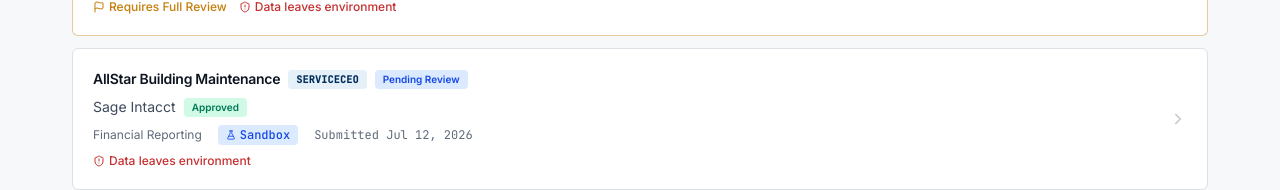
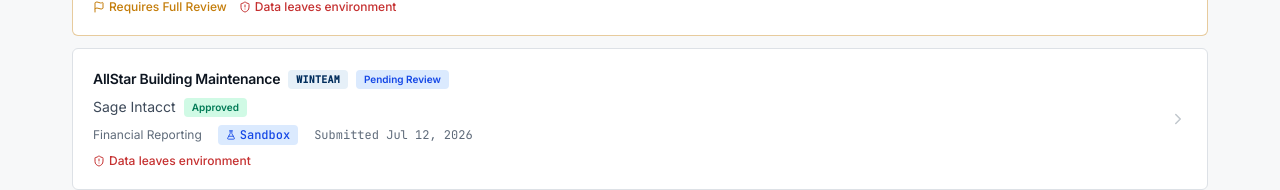
Before and after one commit to philipmarzullo/workwave-api-portal, a React (Vite) app: page /reviewer in a window 1280 px wide. Shown: the part 749-939 px from the top of the page. Built offline with nearby package versions, Linux system fonts and the light colour scheme.

Commit message:
Remove ServiceCEO from product list
Not in current WorkWave product lineup. 7 products remain:
PestPac, RealGreen, WinTeam, Lighthouse, Timegate+,
RouteManager, Hire by WorkWave.

```diff
--- a/src/App.tsx
+++ b/src/App.tsx
@@ -30,7 +30,6 @@
   timegate_plus: 'Timegate+',
   route_manager: 'RouteManager',
   hire: 'Hire by WorkWave',
-  service_ceo: 'ServiceCEO',
 }
 
 export const TIER_LABELS: Record<string, { label: string; color: string }> = {
--- a/src/data/seed.ts
+++ b/src/data/seed.ts
@@ -19,7 +19,7 @@
     logo: '\u{1F4B2}',
     description: 'Industry-leading small business accounting software with invoicing, expense tracking, and payroll.',
     tier: 'approved',
-    productsSupported: ['winteam', 'pestpac', 'realgreen', 'service_ceo'],
+    productsSupported: ['winteam', 'pestpac', 'realgreen'],
     integrationType: 'accounting',
     contractRef: 'MSA-2024-0055',
     website: 'https://quickbooks.intuit.com',
@@ -31,7 +31,7 @@
     logo: '\u{1F4CA}',
     description: 'Cloud-based financial management and accounting platform with deep multi-entity and dimensional reporting capabilities.',
     tier: 'approved',
-    productsSupported: ['winteam', 'pestpac', 'realgreen', 'service_ceo'],
+    productsSupported: ['winteam', 'pestpac', 'realgreen'],
     integrationType: 'accounting',
     contractRef: 'MSA-2024-0118',
     website: 'https://www.sageintacct.com',
@@ -43,7 +43,7 @@
     logo: '\u{2601}\uFE0F',
     description: 'World-leading CRM platform for sales, service, and marketing automation across all industries.',
     tier: 'approved',
-    productsSupported: ['winteam', 'pestpac', 'realgreen', 'service_ceo'],
+    productsSupported: ['winteam', 'pestpac', 'realgreen'],
     integrationType: 'crm',
     contractRef: 'MSA-2024-0009',
     website: 'https://www.salesforce.com',
@@ -55,7 +55,7 @@
     logo: '\u{1F4B3}',
     description: 'Online payment processing platform for internet businesses. Handles credit cards, ACH, and digital wallets.',
     tier: 'approved',
-    productsSupported: ['pestpac', 'realgreen', 'winteam', 'lighthouse', 'timegate_plus', 'route_manager', 'hire', 'service_ceo'],
+    productsSupported: ['pestpac', 'realgreen', 'winteam', 'lighthouse', 'timegate_plus', 'route_manager', 'hire'],
     integrationType: 'payments',
     contractRef: 'MSA-2025-0031',
     website: 'https://stripe.com',
@@ -91,7 +91,7 @@
     logo: '\u{26A1}',
     description: 'No-code workflow automation platform connecting thousands of apps. Enables custom triggers and actions between WorkWave and third-party tools.',
     tier: 'approved',
-    productsSupported: ['pestpac', 'realgreen', 'winteam', 'lighthouse', 'timegate_plus', 'route_manager', 'hire', 'service_ceo'],
+    productsSupported: ['pestpac', 'realgreen', 'winteam', 'lighthouse', 'timegate_plus', 'route_manager', 'hire'],
     integrationType: 'custom',
     contractRef: 'MSA-2025-0055',
     website: 'https://zapier.com',
@@ -105,7 +105,7 @@
     logo: '\u{1F4E3}',
     description: 'Inbound marketing, sales, and CRM platform for growing businesses. Provides lead tracking, email campaigns, and customer journey analytics.',
     tier: 'under_review',
-    productsSupported: ['pestpac', 'realgreen', 'winteam', 'service_ceo'],
+    productsSupported: ['pestpac', 'realgreen', 'winteam'],
     integrationType: 'marketing',
     contractRef: null,
     website: 'https://www.hubspot.com',
@@ -117,7 +117,7 @@
     logo: '\u{1F4F1}',
     description: 'Cloud communications platform for SMS, voice, and messaging. Enables automated appointment reminders and customer notifications.',
     tier: 'under_review',
-    productsSupported: ['pestpac', 'realgreen', 'winteam', 'lighthouse', 'timegate_plus', 'route_manager', 'hire', 'service_ceo'],
+    productsSupported: ['pestpac', 'realgreen', 'winteam', 'lighthouse', 'timegate_plus', 'route_manager', 'hire'],
     integrationType: 'custom',
     contractRef: null,
     website: 'https://www.twilio.com',
@@ -129,7 +129,7 @@
     logo: '\u{1F3E6}',
     description: 'Financial data connectivity platform for bank account verification and ACH payment initiation.',
     tier: 'under_review',
-    productsSupported: ['winteam', 'timegate_plus', 'service_ceo'],
+    productsSupported: ['winteam', 'timegate_plus'],
     integrationType: 'payments',
     contractRef: null,
     website: 'https://plaid.com',
@@ -143,7 +143,7 @@
     logo: '\u{1F916}',
     description: 'AI-driven data aggregation and competitive intelligence platform. Collects operational data across field service verticals.',
     tier: 'unapproved',
-    productsSupported: ['winteam', 'pestpac', 'realgreen', 'service_ceo'],
+    productsSupported: ['winteam', 'pestpac', 'realgreen'],
     integrationType: 'custom',
     contractRef: null,
     website: 'https://www.dataharvest.ai',
@@ -155,7 +155,7 @@
     logo: '\u{1F512}',
     description: 'Payment processing gateway claiming PCI-DSS compliance. Offers ACH, credit card, and digital wallet processing.',
     tier: 'unapproved',
-    productsSupported: ['winteam', 'pestpac', 'realgreen', 'service_ceo'],
+    productsSupported: ['winteam', 'pestpac', 'realgreen'],
     integrationType: 'payments',
     contractRef: null,
     website: 'https://www.securepaynow.io',
@@ -199,16 +199,16 @@
   { id: 'cust-005', name: 'Crystal Clean Janitorial', products: ['winteam'], plan: 'starter' },
   { id: 'cust-006', name: 'Evergreen Landscapes LLC', products: ['realgreen', 'hire'], plan: 'starter' },
   { id: 'cust-007', name: 'Metro Guard Pest Control', products: ['pestpac', 'route_manager'], plan: 'enterprise' },
-  { id: 'cust-008', name: 'AllStar Building Maintenance', products: ['winteam', 'service_ceo', 'timegate_plus', 'lighthouse'], plan: 'enterprise' },
+  { id: 'cust-008', name: 'AllStar Building Maintenance', products: ['winteam', 'timegate_plus', 'lighthouse'], plan: 'enterprise' },
   { id: 'cust-009', name: 'Sunshine Lawn & Garden', products: ['realgreen'], plan: 'professional' },
   { id: 'cust-010', name: 'EcoShield Exterminators', products: ['pestpac'], plan: 'professional' },
   { id: 'cust-011', name: 'Premier Facility Group', products: ['winteam', 'timegate_plus', 'hire'], plan: 'professional' },
-  { id: 'cust-012', name: 'BlueWave Pool & Lawn', products: ['realgreen', 'service_ceo'], plan: 'professional' },
+  { id: 'cust-012', name: 'BlueWave Pool & Lawn', products: ['realgreen'], plan: 'professional' },
   { id: 'cust-013', name: 'Orion Commercial Cleaning', products: ['winteam', 'lighthouse', 'hire'], plan: 'enterprise' },
   { id: 'cust-014', name: 'BugOut Pest Services', products: ['pestpac'], plan: 'starter' },
   { id: 'cust-015', name: 'FreshCut Landscaping', products: ['realgreen', 'hire'], plan: 'professional' },
   { id: 'cust-016', name: 'Guardian Pest & Termite', products: ['pestpac', 'realgreen', 'route_manager'], plan: 'enterprise' },
-  { id: 'cust-017', name: 'NorthStar Janitorial Services', products: ['winteam', 'service_ceo', 'lighthouse'], plan: 'professional' },
+  { id: 'cust-017', name: 'NorthStar Janitorial Services', products: ['winteam', 'lighthouse'], plan: 'professional' },
   { id: 'cust-018', name: 'Apex Lawn Management', products: ['realgreen', 'route_manager', 'hire'], plan: 'enterprise' },
   { id: 'cust-019', name: 'Reliable Pest Defense', products: ['pestpac'], plan: 'professional' },
   { id: 'cust-020', name: 'CleanSlate Commercial Services', products: ['winteam', 'timegate_plus'], plan: 'starter' },
@@ -560,11 +560,11 @@
     partnerNameFreetext: null,
     partnerWebsite: null,
     partnerContact: null,
-    product: 'service_ceo',
+    product: 'winteam',
     builderType: 'partner',
     connectingSystem: 'Sage Intacct Multi-Entity',
     useCase: 'financial_reporting',
-    useCaseDetail: 'Export Service CEO revenue and cost center data into Sage Intacct for multi-entity consolidation across 8 subsidiaries.',
+    useCaseDetail: 'Export WinTeam revenue and cost center data into Sage Intacct for multi-entity consolidation across 8 subsidiaries.',
     dataRead: ['invoices', 'payments', 'employees', 'customers'],
     dataWrite: [],
     dataLeavesEnvironment: true,
--- a/src/data/types.ts
+++ b/src/data/types.ts
@@ -1,5 +1,5 @@
 // Product lines
-export type WorkWaveProduct = 'pestpac' | 'realgreen' | 'winteam' | 'lighthouse' | 'timegate_plus' | 'route_manager' | 'hire' | 'service_ceo'
+export type WorkWaveProduct = 'pestpac' | 'realgreen' | 'winteam' | 'lighthouse' | 'timegate_plus' | 'route_manager' | 'hire'
 
 // Partner tiers
 export type PartnerTier = 'approved' | 'under_review' | 'unapproved'
--- a/src/views/RequestForm.tsx
+++ b/src/views/RequestForm.tsx
@@ -48,7 +48,7 @@
 
 const ALL_PRODUCTS: WorkWaveProduct[] = [
   'pestpac', 'realgreen', 'winteam', 'lighthouse',
-  'timegate_plus', 'route_manager', 'hire', 'service_ceo',
+  'timegate_plus', 'route_manager', 'hire',
 ]
 
 const ALL_BUILDER_TYPES: BuilderType[] = ['partner', 'internal_team', 'contractor']
```
